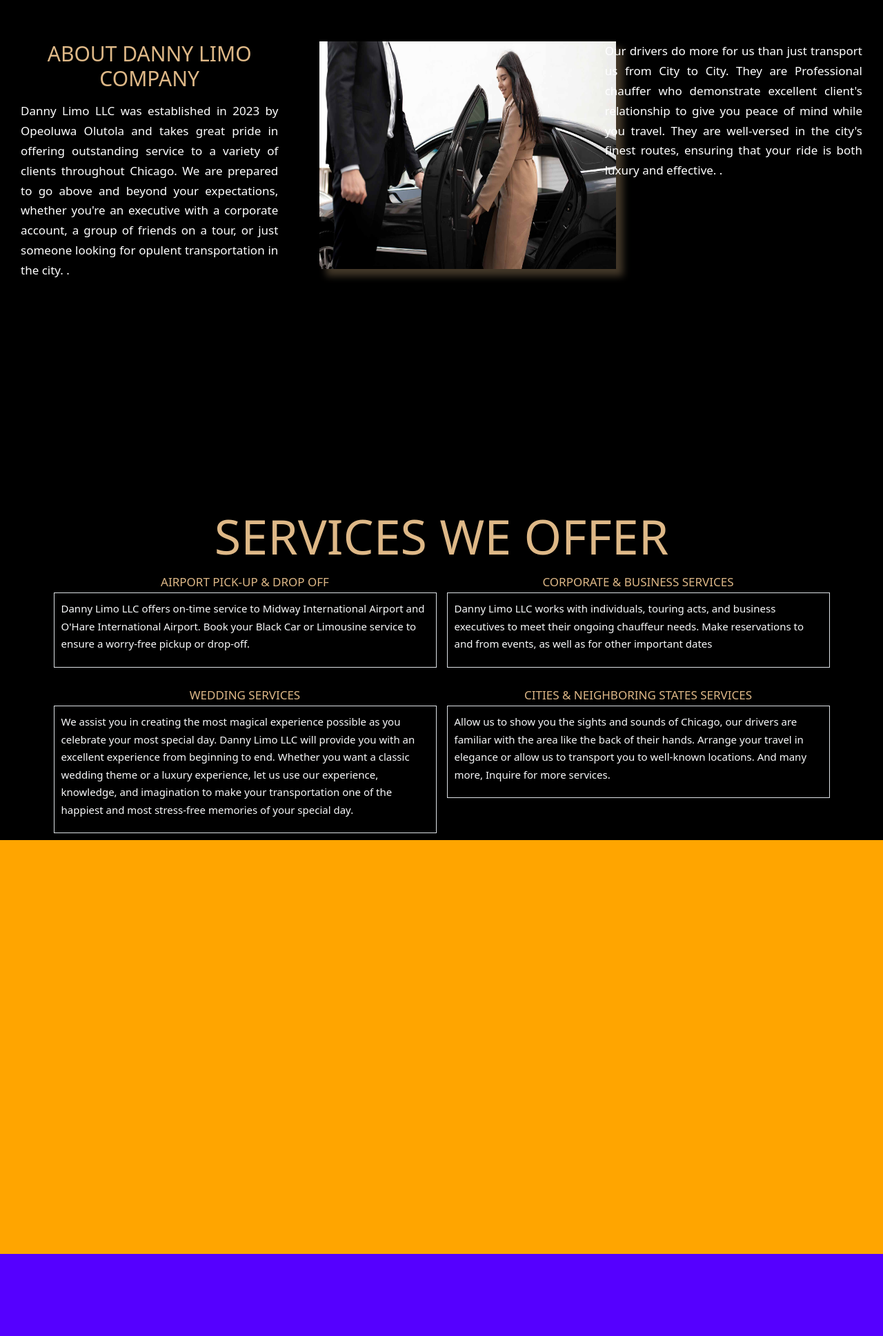
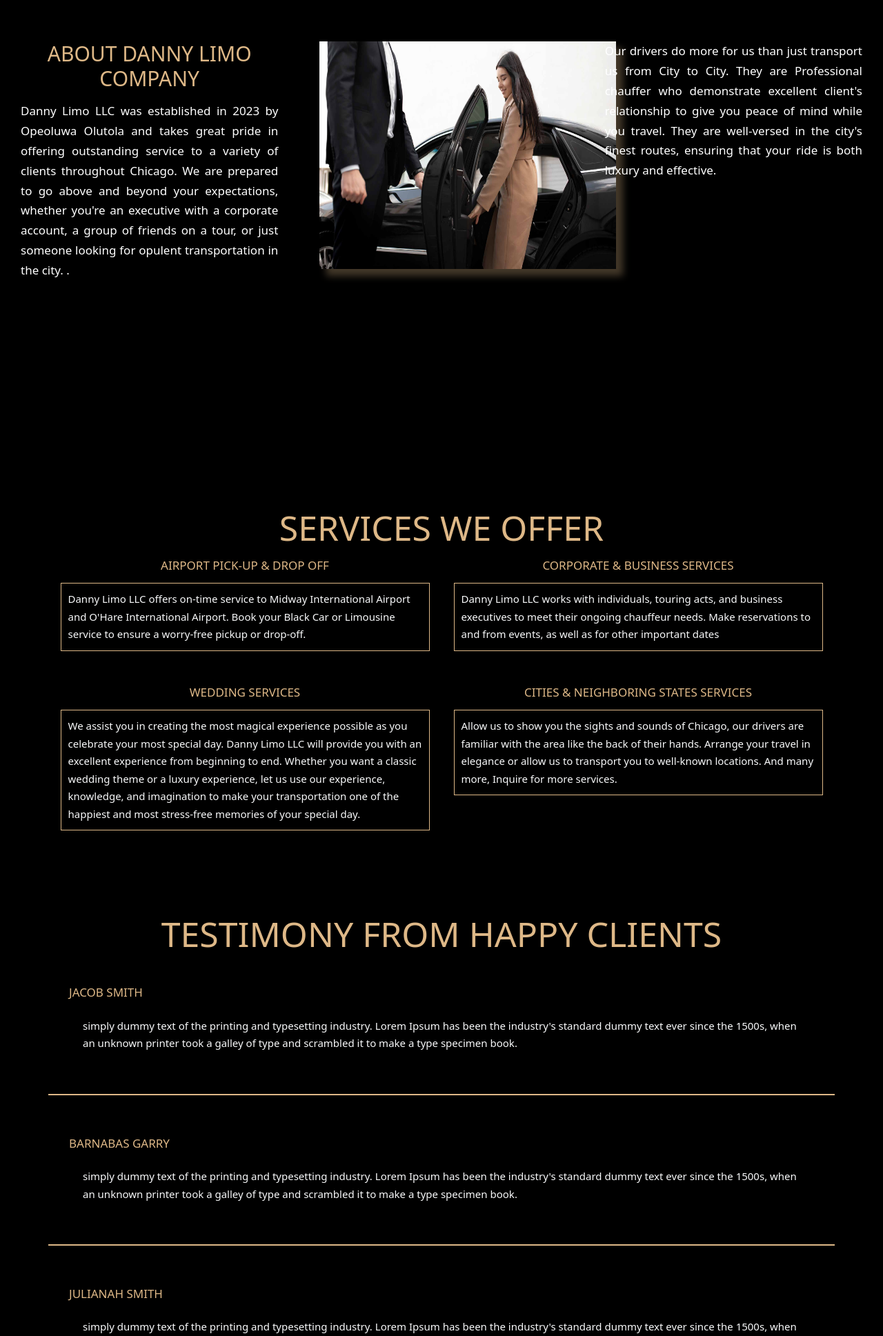
Before and after one commit to tsbproject/Danny-Limo, a PHP site: page / in a window 1280 px wide. Shown: the part 735-2672 px from the top of the page at 69% size. Run offline with PHP 8.4, Linux system fonts and the light colour scheme.

Commit message:
[committed]

```diff
--- a/css/style.css
+++ b/css/style.css
@@ -130,9 +130,9 @@ body {
 .section-services {
   background-color: #000000; }
   .section-services--heading {
-    background-color: color-primary-black;
+    background-color: #000000;
     color: #deb887;
-    font-size: 7rem;
+    font-size: 5rem;
     text-transform: uppercase; }
   .section-services--heading2 {
     color: #deb887;
@@ -141,7 +141,25 @@ body {
     text-align: center; }
   .section-services--paragraph1 {
     font-size: 1.5rem;
-    text-align: left; }
+    text-align: left;
+    border: 1px solid #deb887;
+    padding: 1rem; }
+
+.section-testimonial--heading {
+  font-size: 5rem;
+  text-transform: uppercase;
+  color: #deb887; }
+
+.section-testimonial--heading2 {
+  color: #deb887;
+  text-transform: uppercase;
+  font-size: 1.7rem;
+  text-align: left; }
+
+.section-testimonial--paragraph1 {
+  font-size: 1.5rem;
+  text-align: left;
+  padding: 1rem; }
 
 .u-center-text {
   text-align: center !important; }
@@ -321,6 +339,14 @@ body {
 #about-column {
   background-color: #000000; }
 
+#testimonial-column {
+  color: #000000;
+  background-color: #000000;
+  border-bottom: solid .2rem;
+  border-color: #deb887;
+  padding: 3rem;
+  text-align: center; }
+
 #section1 {
   height: 100rem;
   background-image: radial-gradient(black, rgba(255, 255, 255, 0.2)), url("../images/background3.jpg");
@@ -370,5 +396,9 @@ body {
   background-color: orange; }
 
 #section5 {
-  height: 60rem;
-  background-color: #5500ff; }
+  height: 100rem;
+  background-image: linear-gradient(to right bottom, black, rgba(0, 0, 0, 0.8)), url("../images/Picture 6.jpg");
+  background-position: top;
+  background-size: cover;
+  background-repeat: no-repeat;
+  position: relative; }
--- a/index.html
+++ b/index.html
@@ -118,7 +118,7 @@
             Our drivers do more for us than just transport us from City to City. They are Professional
              chauffer who demonstrate excellent client's relationship to give you peace of mind while
              you travel. They are well-versed in the city's finest routes, ensuring that your ride is
-              both luxury and effective. .</p></div>
+              both luxury and effective.</p></div>
         </div>
       </div>
     </div>
@@ -135,22 +135,22 @@
     <div class="container overflow-hidden">
       <div class="row gy-5">
         <div class="col-6"><h4 class="section-services--heading2">Airport pick-up & drop off</h4>
-          <div class="p-3 border bg-black"><p class="section-services--paragraph1">Danny Limo LLC offers on-time service to Midway
+          <div class="p-3  bg-black"><p class="section-services--paragraph1">Danny Limo LLC offers on-time service to Midway
             International Airport and O'Hare International Airport. Book your Black Car or Limousine service to ensure a worry-free
              pickup or drop-off.</p></div>
         </div>
         <div class="col-6"><h4 class="section-services--heading2">Corporate & Business services</h4>
-          <div class="p-3 border bg-black"><p class="section-services--paragraph1">Danny Limo LLC works with individuals, touring acts,
+          <div class="p-3  bg-black"><p class="section-services--paragraph1">Danny Limo LLC works with individuals, touring acts,
             and business executives to meet their ongoing chauffeur needs. Make reservations to and from events, as well as for other
             important dates</p></div>
         </div>
         <div class="col-6"><h4 class="section-services--heading2">Wedding Services</h4>
-          <div class="p-3 border bg-black"><p class="section-services--paragraph1">We assist you in creating the most magical experience possible
+          <div class="p-3  bg-black"><p class="section-services--paragraph1">We assist you in creating the most magical experience possible
             as you celebrate your most special day. Danny Limo LLC will provide you with an excellent experience from beginning to end. Whether
             you want a classic wedding theme or a luxury experience, let us use our experience, knowledge, and imagination to make your transportation one of the happiest and most stress-free memories of your special day.</p></div>
         </div>
         <div class="col-6"><h4 class="section-services--heading2">Cities & Neighboring States services</h4>
-          <div class="p-3 border bg-black"><p class="section-services--paragraph1">Allow us to show you the sights and sounds of Chicago, our drivers are familiar with the area like the back of their hands. Arrange your travel in elegance or allow us to transport you to well-known locations.
+          <div class="p-3  bg-black"><p class="section-services--paragraph1">Allow us to show you the sights and sounds of Chicago, our drivers are familiar with the area like the back of their hands. Arrange your travel in elegance or allow us to transport you to well-known locations.
             And many more, Inquire for more services.
             </p></div>
         </div>
@@ -182,20 +182,55 @@
 
 
 
-  <div id="section4" class="section__testimonial ">
-    <div class="container-fluid bg-warning">
-      <div class="col-sm-12">
-
+  <div id="section4" class="section-testimonial"> <div class="p-3 bg-black"><h2 class="section-testimonial--heading  text-center  u-margin-top-big  u-margin-bottom-small">
+    Testimony from happy Clients
+  </h2>
+    <div class="container overflow-hidden ">
+      <div class="row gy-5">
+        <div id="testimonial-column" class="col-12 "><h4 class="section-testimonial--heading2">Jacob Smith</h4>
+          <div class="p-3 text-light"><p class="section-testimonial--paragraph1 justify-content-evenly">
+            simply dummy text of the printing and typesetting industry. Lorem Ipsum has been the industry's standard
+             dummy text ever since the 1500s, when an unknown printer took a galley of type and scrambled it to make
+             a type specimen book.</p></div>
+        </div>
+        <div id="testimonial-column" class="col-12"><h4 class="section-testimonial--heading2">Barnabas Garry</h4>
+          <div class="p-3 text-light"><p class="section-testimonial--paragraph1 justify-content-evenly">
+            simply dummy text of the printing and typesetting industry. Lorem Ipsum has been the industry's standard
+             dummy text ever since the 1500s, when an unknown printer took a galley of type and scrambled it to make
+             a type specimen book.</p></div>
+        </div>
+        <div id="testimonial-column" class="col-12"><h4 class="section-testimonial--heading2">Julianah Smith</h4>
+          <div class="p-3 text-light"><p class="section-testimonial--paragraph1 justify-content-evenly ">
+            simply dummy text of the printing and typesetting industry. Lorem Ipsum has been the industry's standard
+            dummy text ever since the 1500s, when an unknown printer took a galley of type and scrambled it to make
+            a type specimen book.</p></div>
+        </div>
+        <div id="testimonial-column" class="col-12"><h4 class="section-testimonial--heading2">Lewis Martin</h4>
+          <div class="p-3 text-light"><p class="section-testimonial--paragraph1 justify-content-evenly ">
+            simply dummy text of the printing and typesetting industry. Lorem Ipsum has been the industry's standard
+             dummy text ever since the 1500s, when an unknown printer took a galley of type and scrambled it to make
+              a type specimen book.</p></div>
+        </div>
       </div>
     </div>
 
   </div>
 
 
-  <div id="section5" class="section__contact ">
-    <div class="container-fluid bg-warning">
-      <div class="col-sm-12">
+  <div id="section5" class="section-contact  "><h4 class="section-contact--heading2 text-center u-margin-top-big">GET IN TOUCH</h4>
+    <div class="container overflow-hidden">
+      <div class="row gx-5">
+        <div class="col-4">
+         <div class="p-3 border bg-light">Custom column padding</div>
+        </div>
 
+        <div class="col-4">
+          <div class="p-3 border bg-light">Custom column padding</div>
+        </div>
+
+        <div class="col-4">
+          <div class="p-3 border bg-light">Custom column padding</div>
+        </div>
       </div>
     </div>
 
--- a/sass/abstract/_variables.scss
+++ b/sass/abstract/_variables.scss
@@ -30,6 +30,7 @@ $logo-height-mobile: 5rem;
 //FONT
 
 $default-font-size: 1.7rem;
+$default-font-size2:1.5rem;
 $heading-primary-font-main:7rem;
 $heading-primary-font-sub: 3rem;
 
@@ -37,8 +38,6 @@ $heading-primary-font-main-small:3rem;
 
 $heading-primary-font-sub: 2rem;
 
+$heading-secondary-font-main:5rem;
+
 $heading-secondary-font: 3rem;
-
-
-//breakpoints
-//$breakpoint-tablet: 768px;
--- a/sass/base/_typography.scss
+++ b/sass/base/_typography.scss
@@ -162,9 +162,9 @@ body {
   background-color: $color-primary-black;
 
   &--heading {
-    background-color: color-primary-black;
+    background-color: $color-primary-black;
     color: $color-primary;
-    font-size: $heading-primary-font-main;
+    font-size: $heading-secondary-font-main;
     text-transform: uppercase;
   }
 
@@ -176,11 +176,39 @@ body {
   }
 
   &--paragraph1{
-    font-size: 1.5rem;
+    font-size: $default-font-size2;
     text-align:left ;
+    border: 1px solid $color-primary;
+    padding: 1rem;
 
   }
 
 
 
 }
+
+
+.section-testimonial{
+
+  &--heading {
+    font-size: $heading-secondary-font-main;
+    text-transform: uppercase;
+    color: $color-primary;
+
+  }
+
+  &--heading2 {
+    color:$color-primary;
+    text-transform: uppercase;
+    font-size: $default-font-size;
+    text-align: left;
+  }
+
+  &--paragraph1{
+    font-size: $default-font-size2;
+    text-align:left ;
+    padding: 1rem;
+
+  }
+
+}
--- a/sass/layout/_grid.scss
+++ b/sass/layout/_grid.scss
@@ -1,3 +1,17 @@
 #about-column {
     background-color: $color-primary-black;
 }
+
+
+
+#testimonial-column {
+    color: $color-primary-black;
+    background-color: $color-primary-black;
+    border-bottom: solid .2rem;
+    border-color: $color-primary;
+    padding: 3rem;
+    text-align: center;
+
+
+
+}
--- a/sass/pages/_home.scss
+++ b/sass/pages/_home.scss
@@ -109,6 +109,15 @@
 
 
 #section5 {
-    height: 60rem;
-    background-color: rgb(85, 0, 255);
+  height: 100rem;
+  background-image:
+  linear-gradient( to right bottom,
+  rgba($color-primary-black, 1.0),
+  rgba($color-primary-black, 0.8)),
+  url("../images/Picture 6.jpg");
+  background-position: top;
+  background-size: cover;
+  background-repeat: no-repeat;
+  position: relative;
+
 }
```
Also changed, not shown: images/Picture 6.jpg (added).
